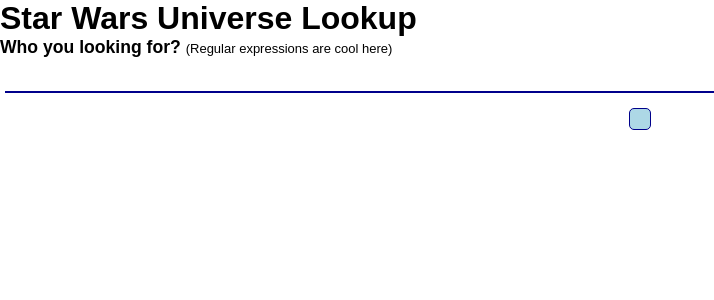
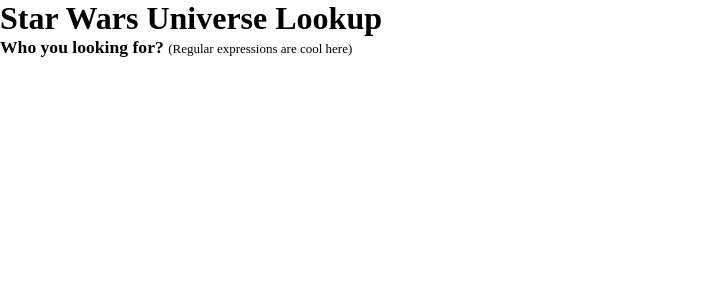
Before and after one commit to JosephL17/mernsw, a React (Vite) app in the folder client/: page / in a window 1280 px wide. Shown: the top 300 px of the page, without its empty margins (0-714 px from the left). Built offline with nearby package versions, Linux system fonts and the light colour scheme.

Commit message:
all characters needs css

```diff
--- a/client/src/App.css
+++ b/client/src/App.css
@@ -10,7 +10,7 @@
   padding: 0;
 }
 
-:root {
+/* :root {
   font-family: Arial, Helvetica, sans-serif;
   --dark1: black;
   --light1: white;
@@ -18,7 +18,7 @@
   --light2: lightblue;
   background-color: var(--light1);
   color: var(--dark1);
-}
+} */
 
 button {
   background-color: var(--light2);
--- a/client/src/components/AllCharacters.jsx
+++ b/client/src/components/AllCharacters.jsx
@@ -20,9 +20,9 @@
 
   return (
 
-      <div>
+      <div className="Character-container">
         {characters.map(character => {
-          <a href="">{character.name}</a>
+          return <a className='Charcter-name' href="" key={character.id}>{character.name}</a>
         })}
       </div>
 
```
